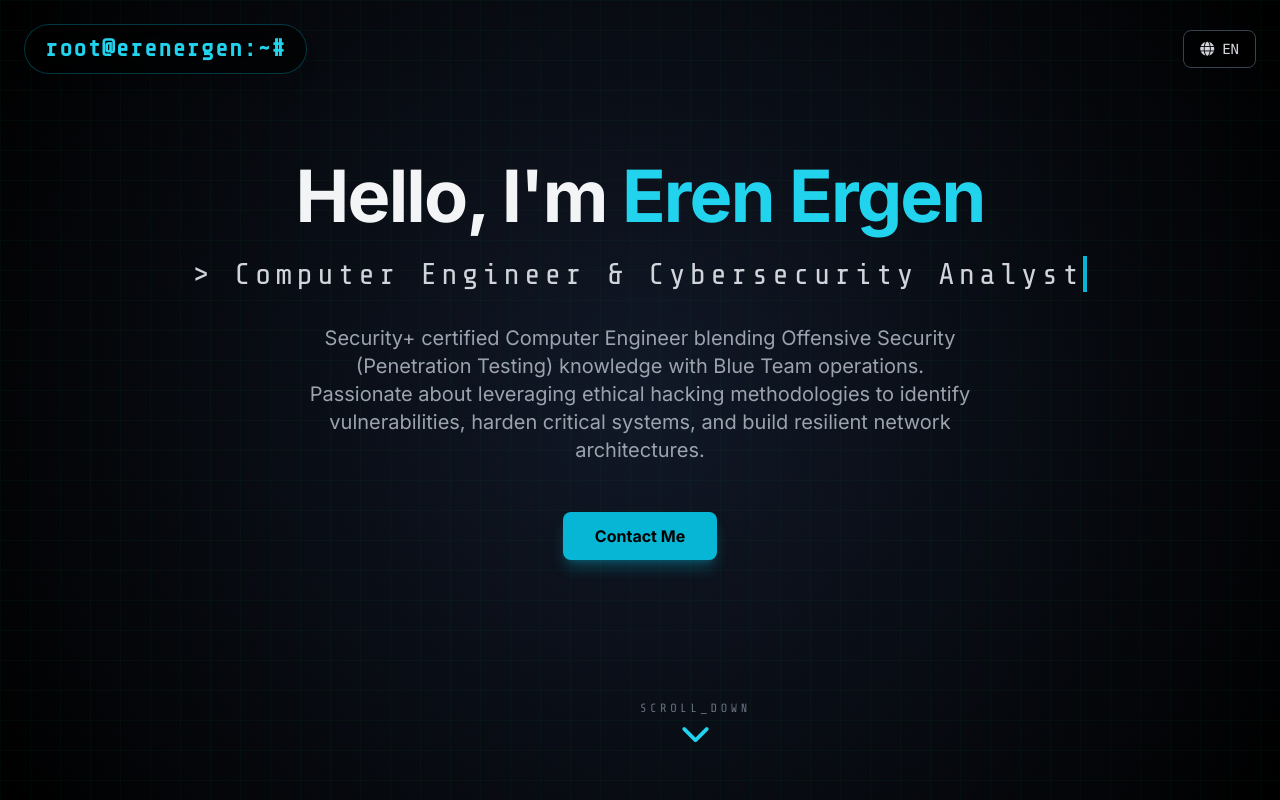
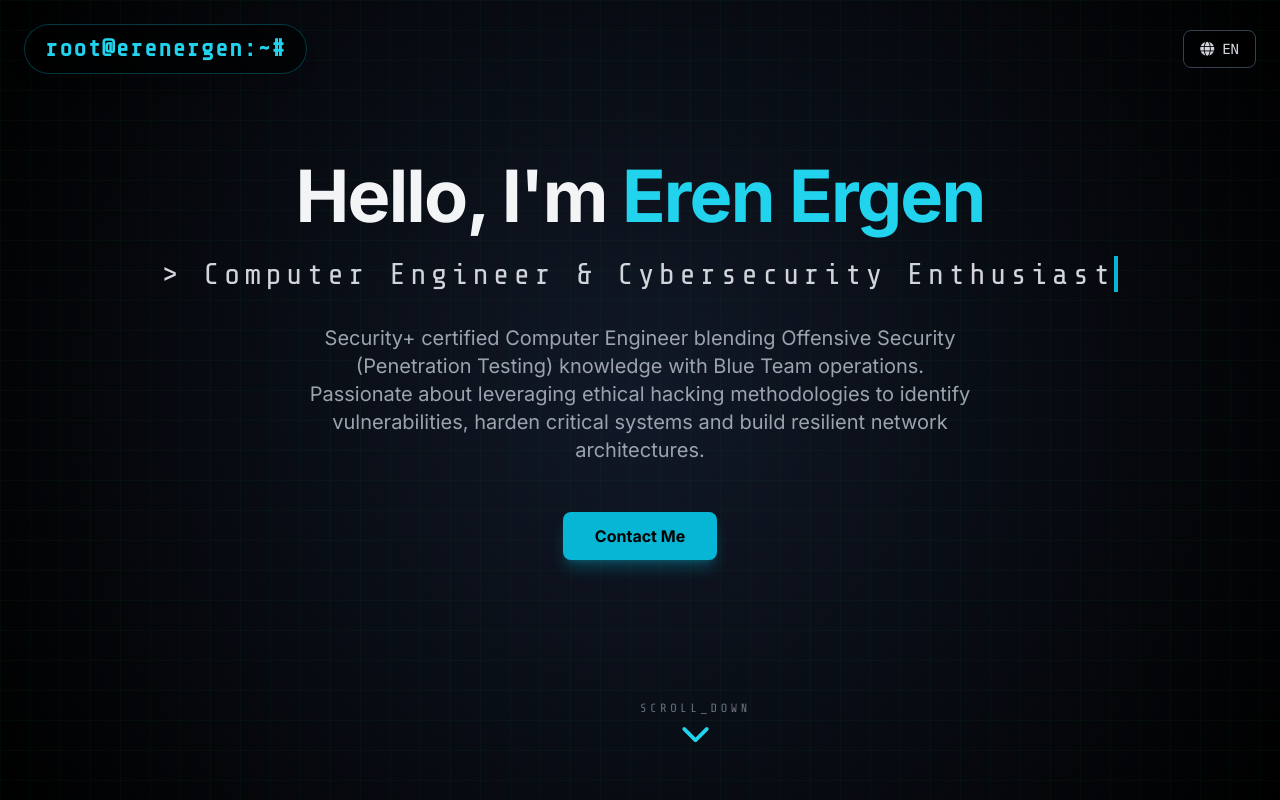
Before and after one commit to ErenErgen96/eren-website, a plain HTML site: page index.html in a window 1280 px wide. Shown: the top 800 px of the page. Drawn offline with nearby package versions, Linux system fonts and the light colour scheme.

Commit message:
Add files via upload

```diff
--- a/index.html
+++ b/index.html
@@ -159,7 +159,7 @@
             <div class="flex justify-center mb-8">
                 <h2 class="text-xl md:text-3xl hacker-text text-gray-300 typewriter" data-aos="fade-up"
                     data-aos-delay="200" data-lang="hero_title">
-                    > Computer Engineer & Cybersecurity Analyst
+                    > Computer Engineer & Cybersecurity Enthusiast
                 </h2>
             </div>
 
@@ -167,7 +167,7 @@
                 data-aos-delay="400" data-lang="hero_desc">
                 Security+ certified Computer Engineer blending Offensive Security (Penetration Testing)
                 knowledge with Blue Team operations. Passionate about leveraging ethical hacking
-                methodologies to identify vulnerabilities, harden critical systems,
+                methodologies to identify vulnerabilities, harden critical systems
                 and build resilient network architectures.
             </p>
 
```
